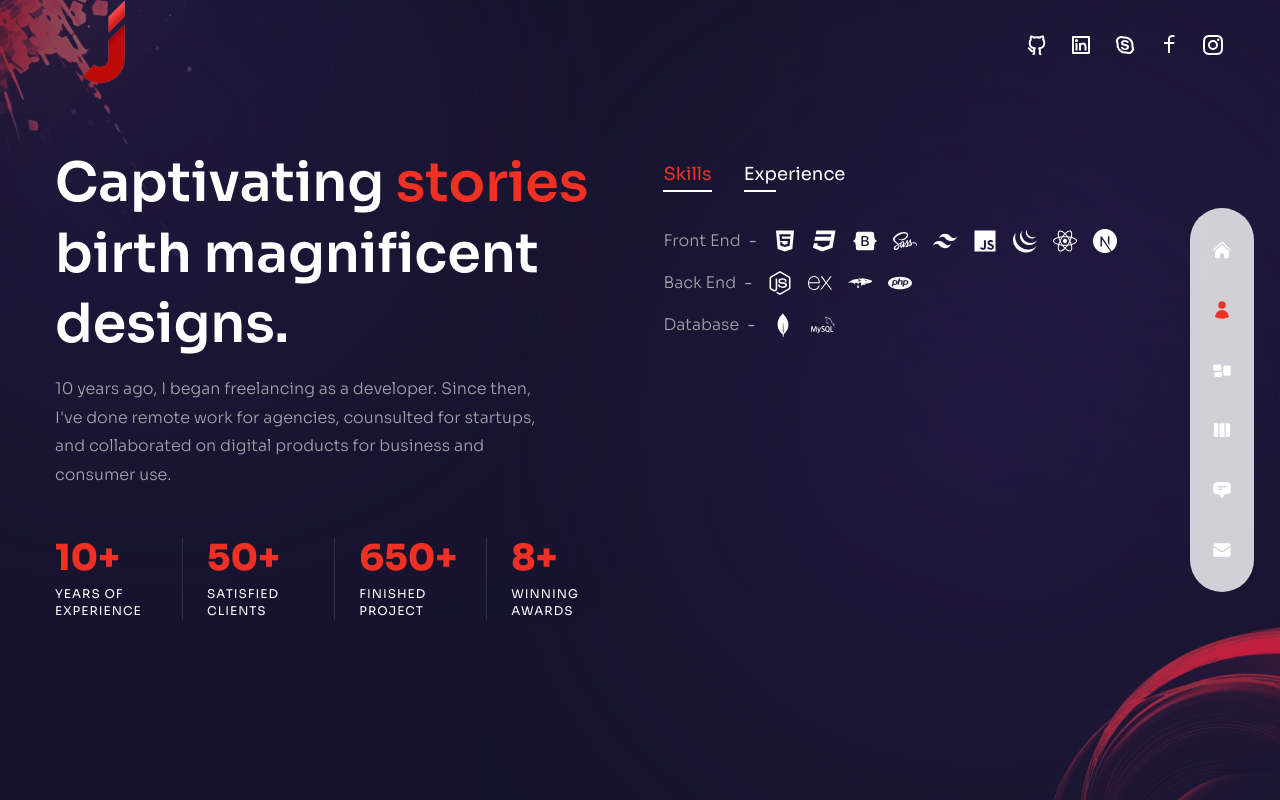
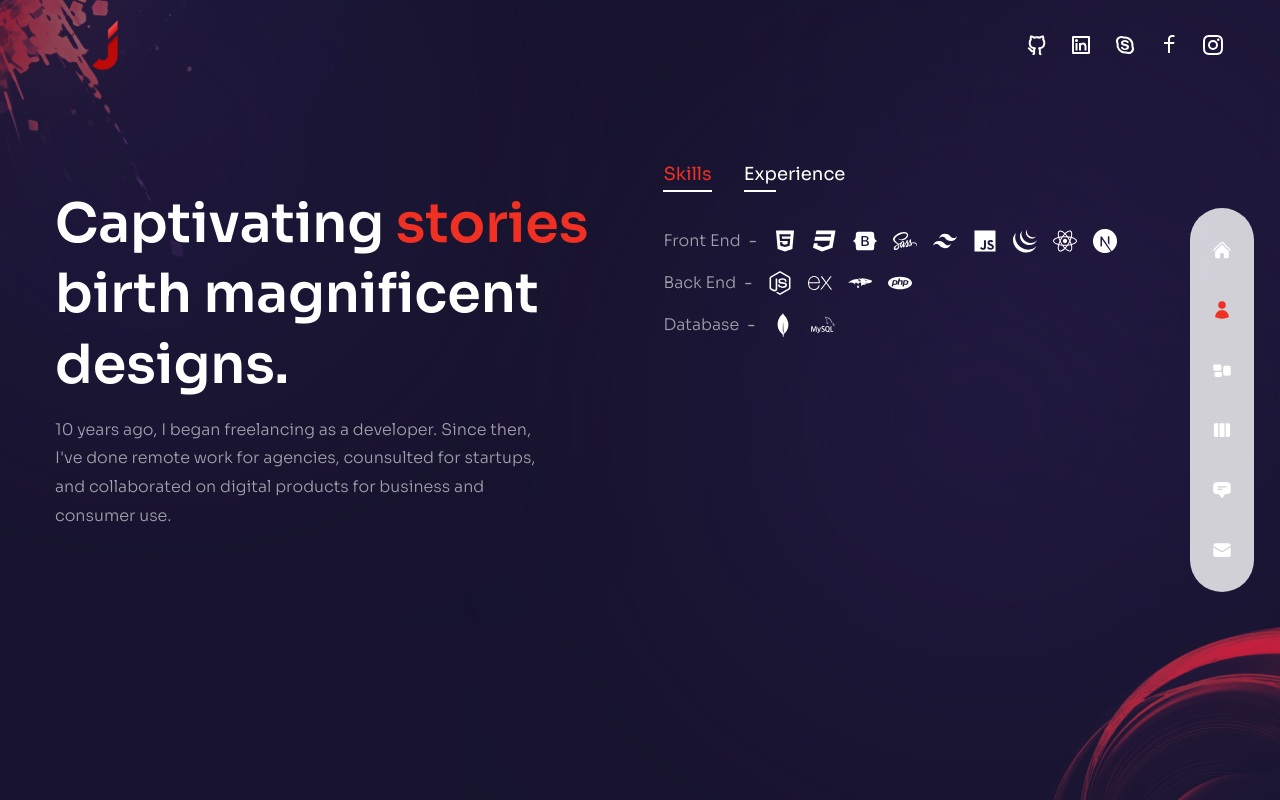
Before and after one commit to joemar-ceneza/react-portfolio, a Next.js app: page /about in a window 1280 px wide. Built offline with nearby package versions, Linux system fonts and the light colour scheme.

Commit message:
Fix some bugs

```diff
--- a/pages/about/index.js
+++ b/pages/about/index.js
@@ -173,8 +173,7 @@ export default function About() {
             exit="hidden"
             className="hidden md:flex md:max-w-xl xl:max-w-none mx-auto xl:mx-0 mb-8"
           >
-            <div className="flex flex-1 xl:gap-x-6">
-              {/* experience */}
+            {/* <div className="flex flex-1 xl:gap-x-6">
               <div className="relative flex-1 after:w-[1px] after:h-full after:bg-white/10 after:absolute after:top-0 after:right-0">
                 <div className="text-2xl xl:text-4xl font-extrabold text-accent mb-2">
                   <CountUp start={0} end={10} duration={5} />+
@@ -183,7 +182,7 @@ export default function About() {
                   Years of experience
                 </div>
               </div>
-              {/* satisfied clients */}
+
               <div className="relative flex-1 after:w-[1px] after:h-full after:bg-white/10 after:absolute after:top-0 after:right-0">
                 <div className="text-2xl xl:text-4xl font-extrabold text-accent mb-2">
                   <CountUp start={0} end={50} duration={5} />+
@@ -192,7 +191,7 @@ export default function About() {
                   satisfied clients
                 </div>
               </div>
-              {/* project */}
+
               <div className="relative flex-1 after:w-[1px] after:h-full after:bg-white/10 after:absolute after:top-0 after:right-0">
                 <div className="text-2xl xl:text-4xl font-extrabold text-accent mb-2">
                   <CountUp start={0} end={650} duration={5} />+
@@ -201,7 +200,7 @@ export default function About() {
                   finished project
                 </div>
               </div>
-              {/* awards */}
+
               <div className="relative flex-1">
                 <div className="text-2xl xl:text-4xl font-extrabold text-accent mb-2">
                   <CountUp start={0} end={8} duration={5} />+
@@ -210,7 +209,7 @@ export default function About() {
                   winning awards
                 </div>
               </div>
-            </div>
+            </div> */}
           </motion.div>
         </div>
         {/* info */}
```
Also changed, not shown: public/logo.png.
